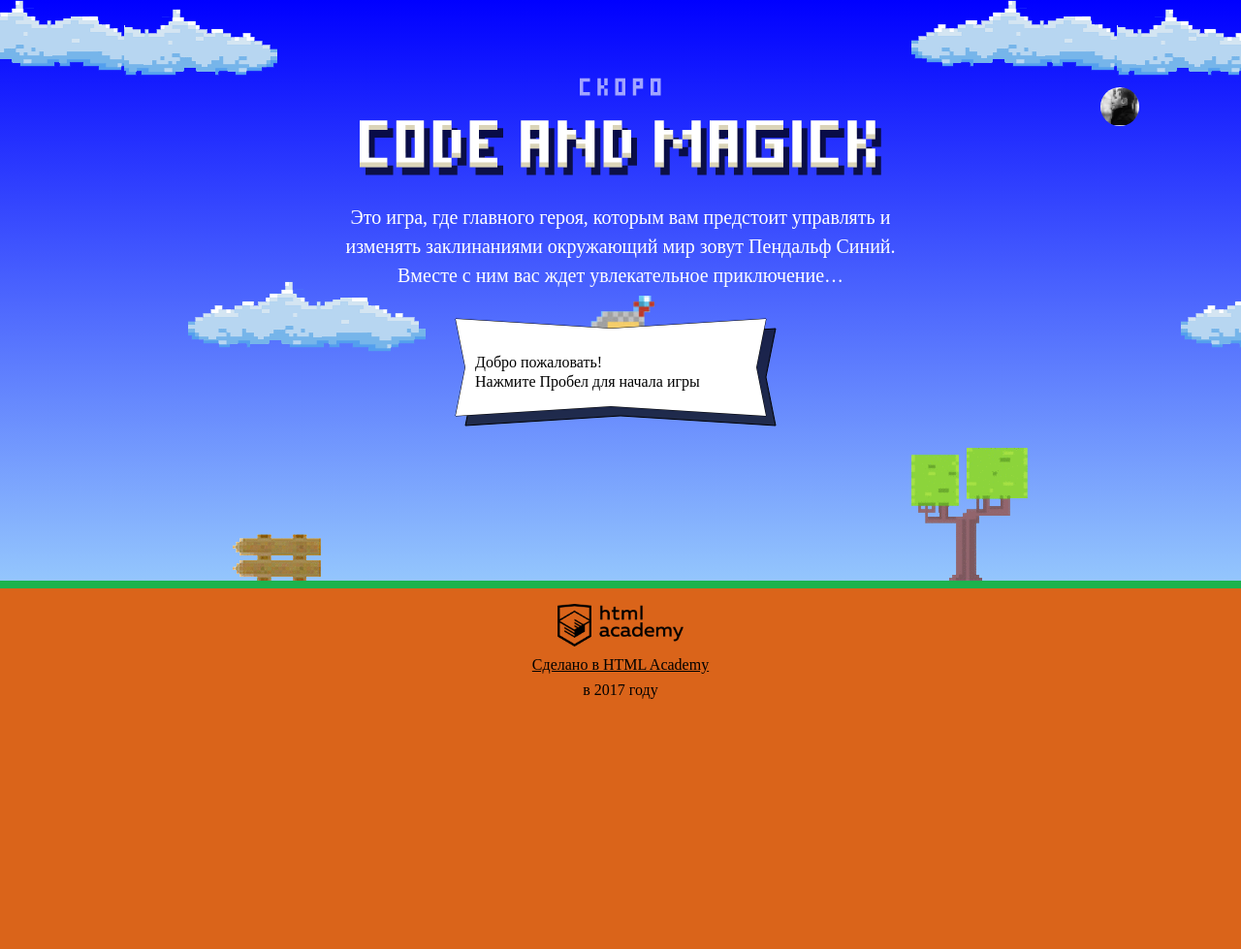
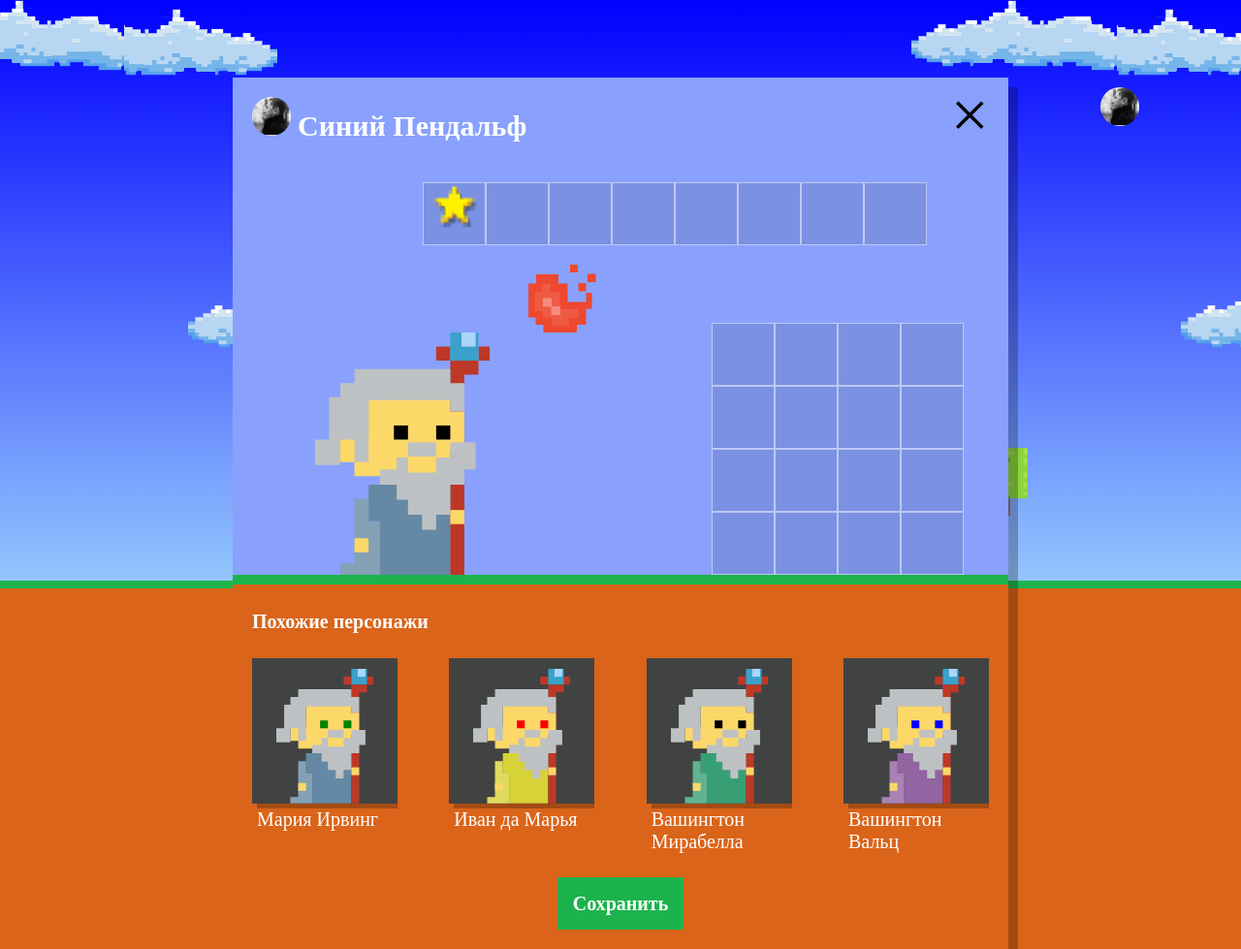
Before and after one commit to Alqanar/808249-code-and-magick, a website: page index.html in a window 1280 px wide. Shown: the whole page at 97% size. Before the commit the page ends 800 px from the top, so only its background shows below. Drawn offline with Linux system fonts and the light colour scheme; a web font is replaced by a local one.

Commit message:
added function paint wizard list

```diff
--- a/index.html
+++ b/index.html
@@ -206,6 +206,7 @@
     </script>
     <script src="js/stat.js"></script>
     <script src="js/game.js"></script>
+    <script src="js/setup.js"></script>
 
   </body>
 </html>
--- /dev/null
+++ b/js/setup.js
@@ -0,0 +1,97 @@
+'use strict';
+
+var templateWizard = document.querySelector('#similar-wizard-template').content.querySelector('.setup-similar-item');
+var wizardsWall = document.querySelector('.setup-similar-list');
+
+var OPTIONS_WIZARD = {
+  names: [
+    'Иван',
+    'Хуан Себастьян',
+    'Мария',
+    'Кристоф',
+    'Виктор',
+    'Юлия',
+    'Люпита',
+    'Вашингтон'
+  ],
+
+  surnames: [
+    'да Марья',
+    'Верон',
+    'Мирабелла',
+    'Вальц',
+    'Онопко',
+    'Топольницкая',
+    'Нионго',
+    'Ирвинг'
+  ],
+
+  coatColors: [
+    'rgb(101, 137, 164)',
+    'rgb(241, 43, 107)',
+    'rgb(146, 100, 161)',
+    'rgb(56, 159, 117)',
+    'rgb(215, 210, 55)',
+    'rgb(0, 0, 0)]'
+  ],
+
+  eyesColors: [
+    'black',
+    'red',
+    'blue',
+    'yellow',
+    'green'
+  ]
+};
+
+document.querySelector('.setup').classList.remove('hidden');
+
+function getRandomInteger(min, max) {
+  return min + Math.floor(Math.random() * (max + 1 - min));
+}
+
+function getWizard(data) {
+  var wizard = {};
+
+  wizard.name = data.names[getRandomInteger(0, data.names.length - 1)] + ' ' + data.surnames[getRandomInteger(0, data.surnames.length - 1)];
+  wizard.coatColor = data.coatColors[getRandomInteger(0, data.coatColors.length - 1)];
+  wizard.eyesColor = data.eyesColors[getRandomInteger(0, data.eyesColors.length - 1)];
+
+  return wizard;
+}
+
+function generateWizard(dataWizard) {
+  var cloneWizard = templateWizard.cloneNode(true);
+
+  cloneWizard.querySelector('.setup-similar-label').textContent = dataWizard.name;
+  cloneWizard.querySelector('.wizard-coat').setAttribute('fill', dataWizard.coatColor);
+  cloneWizard.querySelector('.wizard-eyes').setAttribute('fill', dataWizard.eyesColor);
+
+  return cloneWizard;
+}
+
+function getSimilarWizards() {
+  var similarWizards = [];
+
+  for (var i = 0; i < 4; i++) {
+    similarWizards.push(getWizard(OPTIONS_WIZARD));
+  }
+
+  return similarWizards;
+}
+
+var wizardsList = getSimilarWizards();
+
+function paintWizards(list) {
+  var wizardFragment = document.createDocumentFragment();
+
+  for (var i = 0; i < list.length; i++) {
+    wizardFragment.appendChild(generateWizard(list[i]));
+  }
+
+  return wizardsWall.appendChild(wizardFragment);
+}
+
+paintWizards(wizardsList);
+
+document.querySelector('.setup-similar').classList.remove('hidden');
--- a/js/stat.js
+++ b/js/stat.js
@@ -54,7 +54,7 @@ function renderCloud(ctx, x, y, cloudShadowColor, cloudColor) {
 }
 
 function getRandomNumber(min, max) {
-  return Math.floor(Math.random() * (max - min)) + min;
+  return min + Math.floor(Math.random() * (max + 1 - min));
 }
 
 function getMaxTime(arr) {
```
